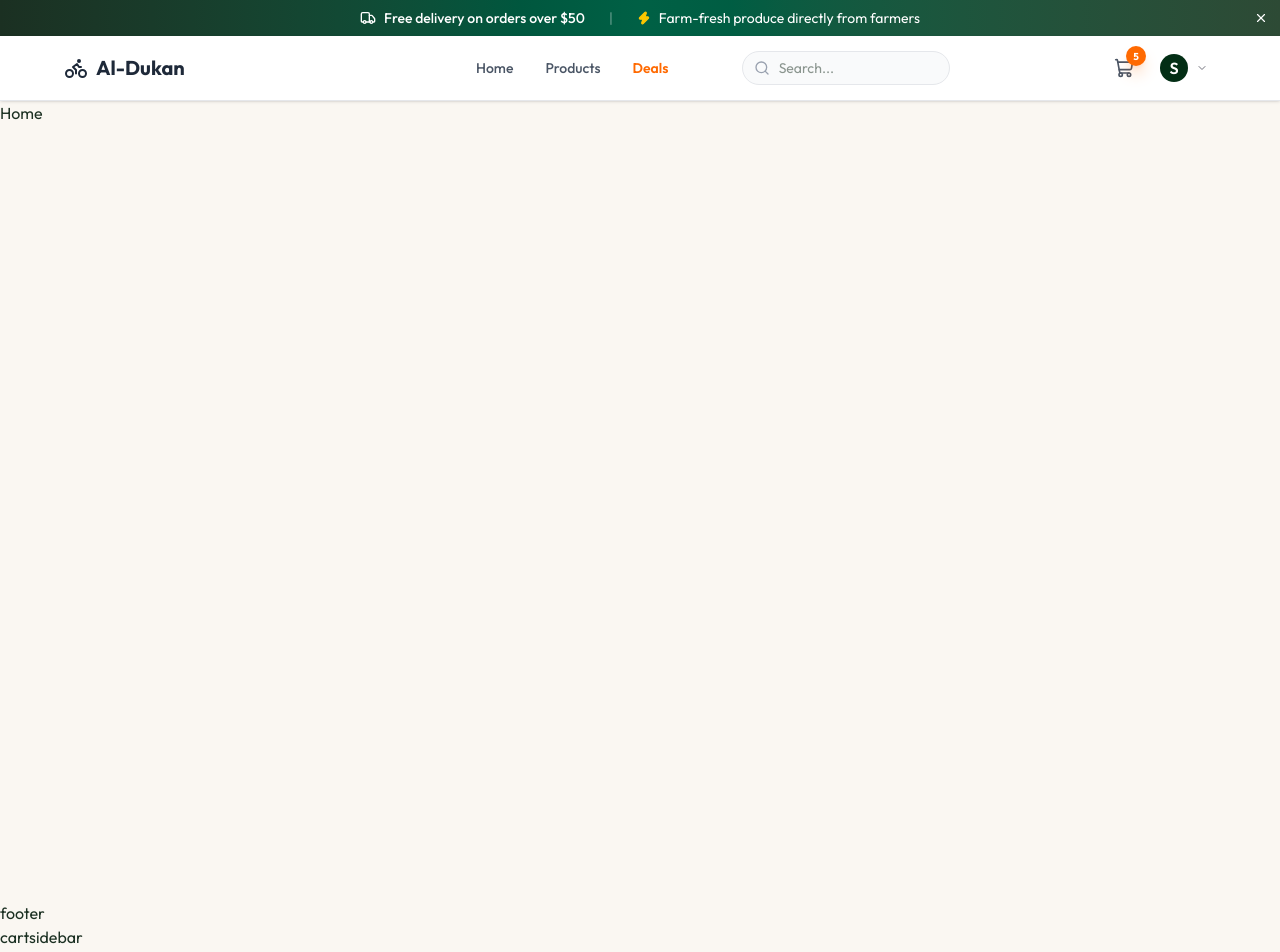
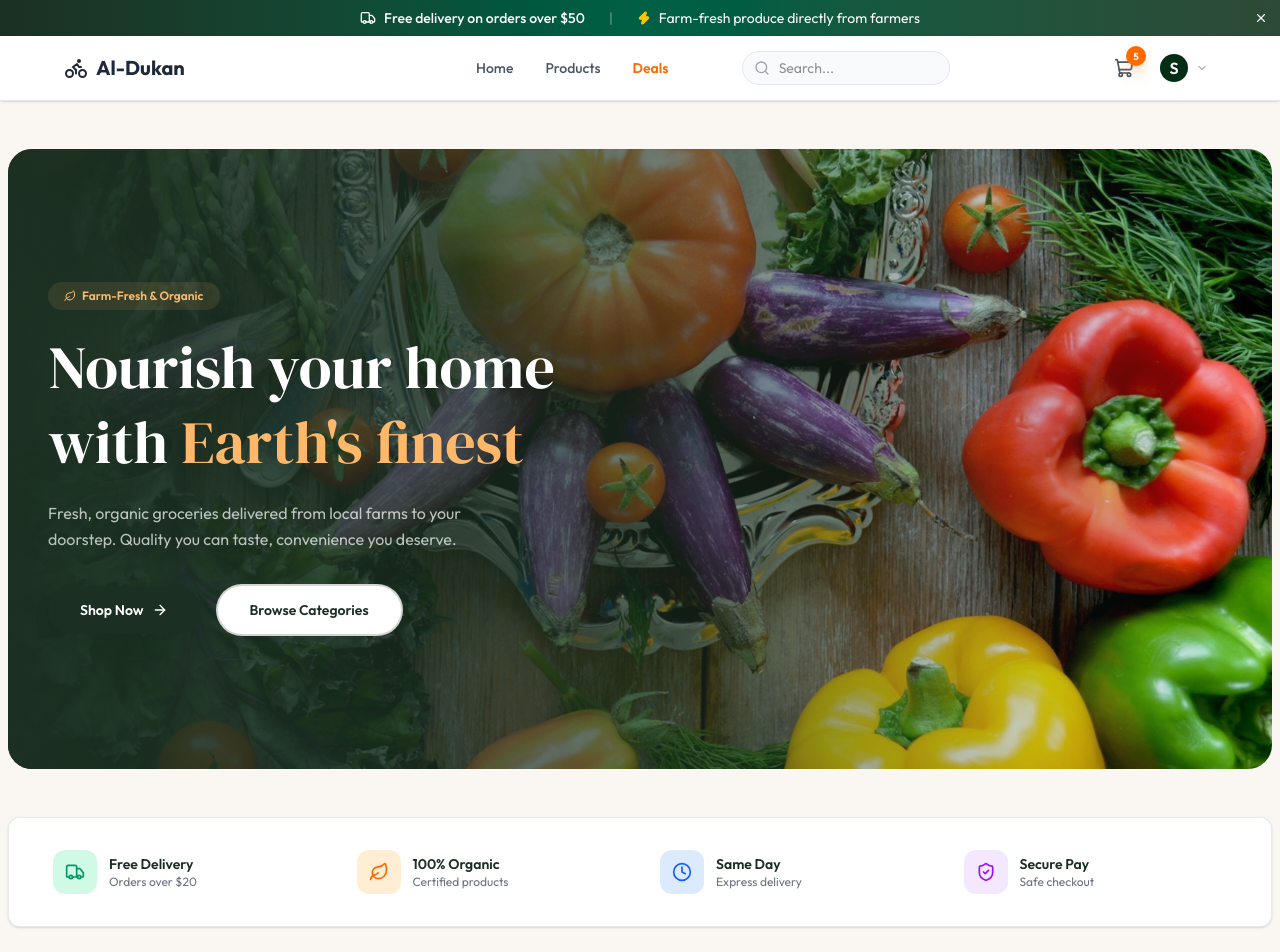
Before and after one commit to Saam22/Al-Dukan---Grocery-Delivery, a React (Vite) app in the folder client/: page / in a window 1280 px wide. Shown: the top 952 px of the page. Built offline with nearby package versions, Linux system fonts and the light colour scheme.

Commit message:
add hero and fetaures

```diff
--- /dev/null
+++ b/client/src/components/Hero.jsx
@@ -0,0 +1,119 @@
+import React from 'react'
+import { heroSectionData } from "../assets/assets"
+import { ArrowRightIcon, LeafIcon } from "lucide-react";
+import { Link } from "react-router-dom";
+import { motion } from "framer-motion";
+
+const containerVariants = {
+  hidden: {},
+  visible: {
+    transition: { staggerChildren: 0.15 },
+  },
+};
+
+const itemVariants = {
+  hidden: { opacity: 0, y: 30 },
+  visible: {
+    opacity: 1,
+    y: 0,
+    transition: { duration: 0.6, ease: "easeOut" },
+  },
+};
+
+function Hero() {
+  const { hero_image, description, hero_features } = heroSectionData;
+
+  return (
+    <section className='relative overflow-hidden min-h-[600px] lg:min-h-[620px] mb-12 rounded-3xl flex items-center'>
+      {/* Background Image */}
+      <img
+        src={hero_image}
+        alt="Hero Image"
+        className='absolute inset-0 object-cover w-full h-full scale-110 transition-transform duration-[2s]'
+      />
+
+      {/* Gradient Overlay */}
+      <div className='absolute inset-0 bg-linear-to-r from-app-green via-app-green/65 to-transparent' />
+
+      {/* Animated Content */}
+      <motion.div
+        className='relative max-w-7xl mx-auto px-4 sm:px-6 lg:px-0 py-20 w-full'
+        variants={containerVariants}
+        initial="hidden"
+        animate="visible"
+      >
+        <div className='max-w-xl xl:pl-10'>
+          {/* Badge */}
+          <motion.span
+            variants={itemVariants}
+            className='inline-flex items-center gap-1.5 px-4 py-1.5 text-xs font-semibold text-orange-300 bg-orange-300/10 rounded-full mb-5'
+          >
+            <LeafIcon className="size-3" />
+            Farm-Fresh & Organic
+          </motion.span>
+
+          {/* Headline */}
+          <motion.h1
+            variants={itemVariants}
+            className='font-serif text-4xl sm:text-5xl lg:text-6xl text-white leading-tight mb-5'
+          >
+            Nourish your home with{' '}
+            <span className='text-orange-300'>Earth's finest</span>
+          </motion.h1>
+
+          {/* Description */}
+          <motion.p
+            variants={itemVariants}
+            className='text-base text-white/70 leading-relaxed mb-8 max-w-md'
+          >
+            {description}
+          </motion.p>
+
+          {/* CTA Buttons */}
+          <motion.div
+            variants={itemVariants}
+            className="flex flex-col sm:flex-row items-center gap-4"
+          >
+            <Link
+              to="/products"
+              className="group inline-flex items-center justify-center gap-2 px-8 py-3.5 text-sm font-semibold text-white bg-app-green rounded-full shadow-lg shadow-app-green/25 hover:bg-app-green/90 hover:shadow-xl hover:shadow-app-green/30 hover:-translate-y-0.5 transition-all duration-200 w-full sm:w-auto"
+            >
+              Shop Now
+              <ArrowRightIcon className="size-4 transition-transform duration-200 group-hover:translate-x-1" />
+            </Link>
+
+            <Link
+              to="/products"
+              className="inline-flex items-center justify-center gap-2 px-8 py-3.5 text-sm font-semibold text-app-green bg-white border-2 border-app-green/20 rounded-full hover:border-app-orange hover:bg-app-orange hover:text-white hover:shadow-lg hover:shadow-app-orange/2 transition-all duration-200 w-full sm:w-auto"
+            >
+              Browse Categories
+            </Link>
+          </motion.div>
+
+          {/* Feature Strip */}
+          {/* <motion.div
+            variants={itemVariants}
+            className="hidden sm:flex items-center gap-6 mt-12 pt-8 border-t border-white/10"
+          >
+            {hero_features.map((feature, idx) => {
+              const Icon = feature.icon;
+              return (
+                <div key={idx} className="flex items-center gap-2.5 group">
+                  <span className="flex items-center justify-center size-9 rounded-full bg-white/5 group-hover:bg-white/10 transition-colors">
+                    <Icon className="size-4 text-orange-300" />
+                  </span>
+                  <div>
+                    <p className="text-sm font-semibold text-white">{feature.title}</p>
+                    <p className="text-xs text-white/50">{feature.desc}</p>
+                  </div>
+                </div>
+              );
+            })}
+          </motion.div> */}
+        </div>
+      </motion.div>
+    </section>
+  )
+}
+
+export default Hero
--- /dev/null
+++ b/client/src/components/Home/Features.jsx
@@ -0,0 +1,46 @@
+import React from 'react'
+import { heroSectionData } from '../../assets/assets'
+import { motion } from "framer-motion"
+
+const iconBgColors = [
+  "bg-emerald-100 text-emerald-600",
+  "bg-orange-100 text-orange-500",
+  "bg-blue-100 text-blue-600",
+  "bg-purple-100 text-purple-600",
+]
+
+function Features() {
+  return (
+    <section className='bg-white py-5 border border-app-border/80 rounded-xl shadow-sm'>
+      <div className='mx-auto px-4 sm:px-6 lg:px-8'>
+        <div className='grid grid-cols-2 md:grid-cols-4 gap-4'>
+          {heroSectionData.hero_features.map((feature, index) => {
+            const Icon = feature.icon
+            return (
+              <motion.div
+                key={index}
+                initial={{ opacity: 0, y: 20 }}
+                whileInView={{ opacity: 1, y: 0 }}
+                viewport={{ once: true }}
+                transition={{ duration: 0.4, delay: index * 0.1 }}
+                className='group flex items-center gap-3 py-3 px-3 rounded-xl hover:bg-app-cream transition-all duration-300'
+              >
+                <div className={`size-11 rounded-xl flex-center shrink-0 transition-colors duration-300 ${iconBgColors[index]}`}>
+                  <Icon className='size-5' />
+                </div>
+                <div>
+                  <p className='text-sm font-semibold text-app-green group-hover:text-app-green-light transition-colors'>
+                    {feature.title}
+                  </p>
+                  <p className='text-xs text-app-text-light'>{feature.desc}</p>
+                </div>
+              </motion.div>
+            )
+          })}
+        </div>
+      </div>
+    </section>
+  )
+}
+
+export default Features
--- a/client/src/pages/Home.jsx
+++ b/client/src/pages/Home.jsx
@@ -1,8 +1,14 @@
 import React from 'react'
-
+import Hero from '../components/Hero'
+import Features from '../components/Home/Features'
 function Home() {
   return (
-    <div>Home</div>
+    <div className='min-h-screen max-w-7xl mx-auto px-4 sm:px-6 lg:px-2 py-12 ' >
+        <Hero />
+        <Features />
+    </div>
+
+
   )
 }
 
```
